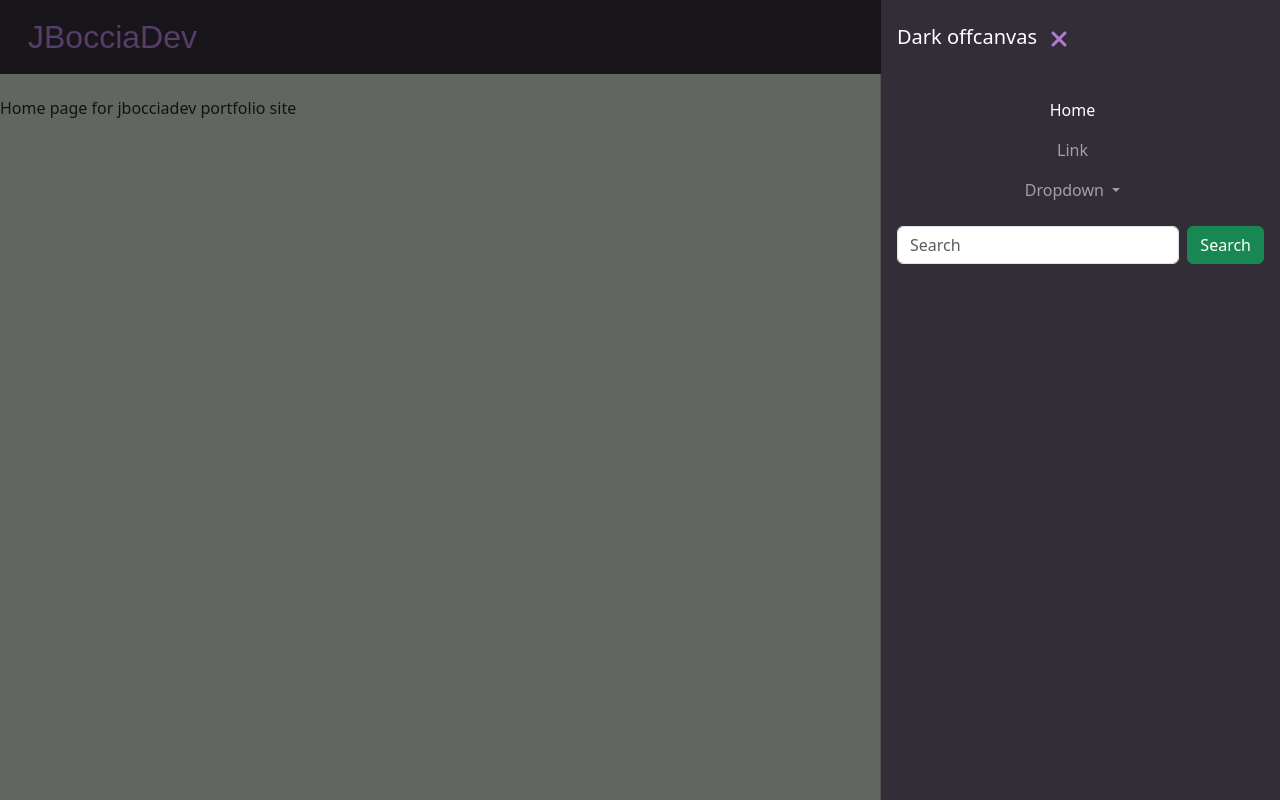
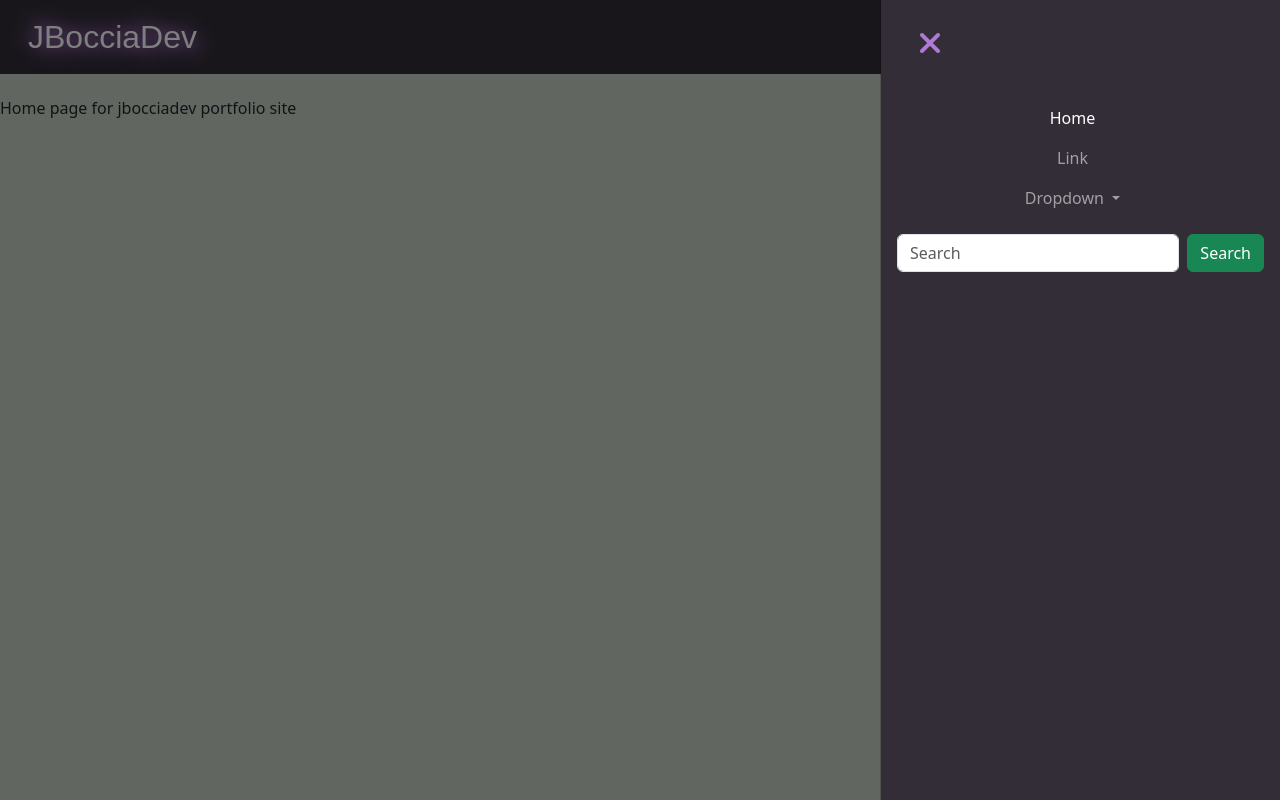
Before and after one commit to jbocciadev/portfolio-site, a Django app: page / in a window 1280 px wide, after a click that opens the changed part. Run offline with Django 5.2, Linux system fonts and the light colour scheme; some libraries are stand-ins or nearby versions; some web fonts are replaced.

Commit message:
Implement style transitions to nav-brand and menu buttons.

```diff
--- a/portfolio/home/templates/home/index.html
+++ b/portfolio/home/templates/home/index.html
@@ -2,6 +2,9 @@
 {% load static %}
 
     {% block content %}
+
+
+    </div></div>
     <p class="mt-5">Home page for jbocciadev portfolio site</p>
 
     {% endblock %}
--- a/portfolio/static/css/base.css
+++ b/portfolio/static/css/base.css
@@ -17,12 +17,17 @@ body {
 
 .navbar-brand, .navbar-brand:focus {
     font-family: 'M Plus 1 Code', sans-serif;
-    color: var(--fa-primary-color);
+    color: white;
     font-size: 2rem;
+    font-weight: 300;
+    text-shadow: 5px 5px 15px var(--fa-primary-color), -5px -5px 15px var(--fa-primary-color);
+    transition: text-shadow, color 1s;
 }
 
-.navbar-brand:hover, .fa-bars:hover {
-    color: var(--fa-secondary-color);
+.navbar-brand:hover {
+    color: var(--fa-primary-color);
+    text-shadow: 5px 5px 15px black, -5px -5px 15px black;
+    /* color: var(--fa-secondary-color); */
 }
 
 .navbar-toggler {
@@ -30,16 +35,22 @@ body {
     border-color: var(--fa-primary-color);
 }
 
+.fa-xmark {
+    font-size: 2rem;
+}
+.fa-bars {
+    font-size: 1.5rem;
+}
 
 .fa-xmark, .fa-bars {
-    font-size: 1.5rem;
     color: var(--fa-primary-color);
+    transition: all 1s;
 }
-.navbar-toggler:hover, .fa-xmark:hover {
-    border-color: var(--fa-secondary-color);
-    color: var(--fa-secondary-color);
+.navbar-toggler:hover, .fa-xmark:hover , .fa-bars:hover{
+
+    /* border-color: var(--fa-secondary-color); */
+    border-color: white;
+    color: white;
+    /* color: var(--fa-secondary-color); */
+    text-shadow: 5px 5px 15px var(--fa-primary-color), -5px -5px 15px var(--fa-primary-color);
 }
-
-.fa-bars < .navbar-toggle:hover {
-    color: var(--fa-secondary-color);
-}
--- a/portfolio/templates/base.html
+++ b/portfolio/templates/base.html
@@ -41,8 +41,7 @@
     </button>
     <div class="offcanvas offcanvas-end text-bg-dark" tabindex="-1" id="offcanvasDarkNavbar" aria-labelledby="offcanvasDarkNavbarLabel">
       <div class="offcanvas-header">
-        <h5 class="offcanvas-title" id="offcanvasDarkNavbarLabel">Dark offcanvas</h5>
-        <button type="button" class="btn d-flex mt-1"  data-bs-dismiss="offcanvas" aria-label="Close"><i class="fa-solid fa-xmark"></i></button>
+        <button type="button" class="btn d-flex mt-1 ms-2"  data-bs-dismiss="offcanvas" aria-label="Close"><i class="fa-solid fa-xmark"></i></button>
       </div>
       <div class="offcanvas-body">
         <ul class="navbar-nav justify-content-end flex-grow-1 pe-3">
```
